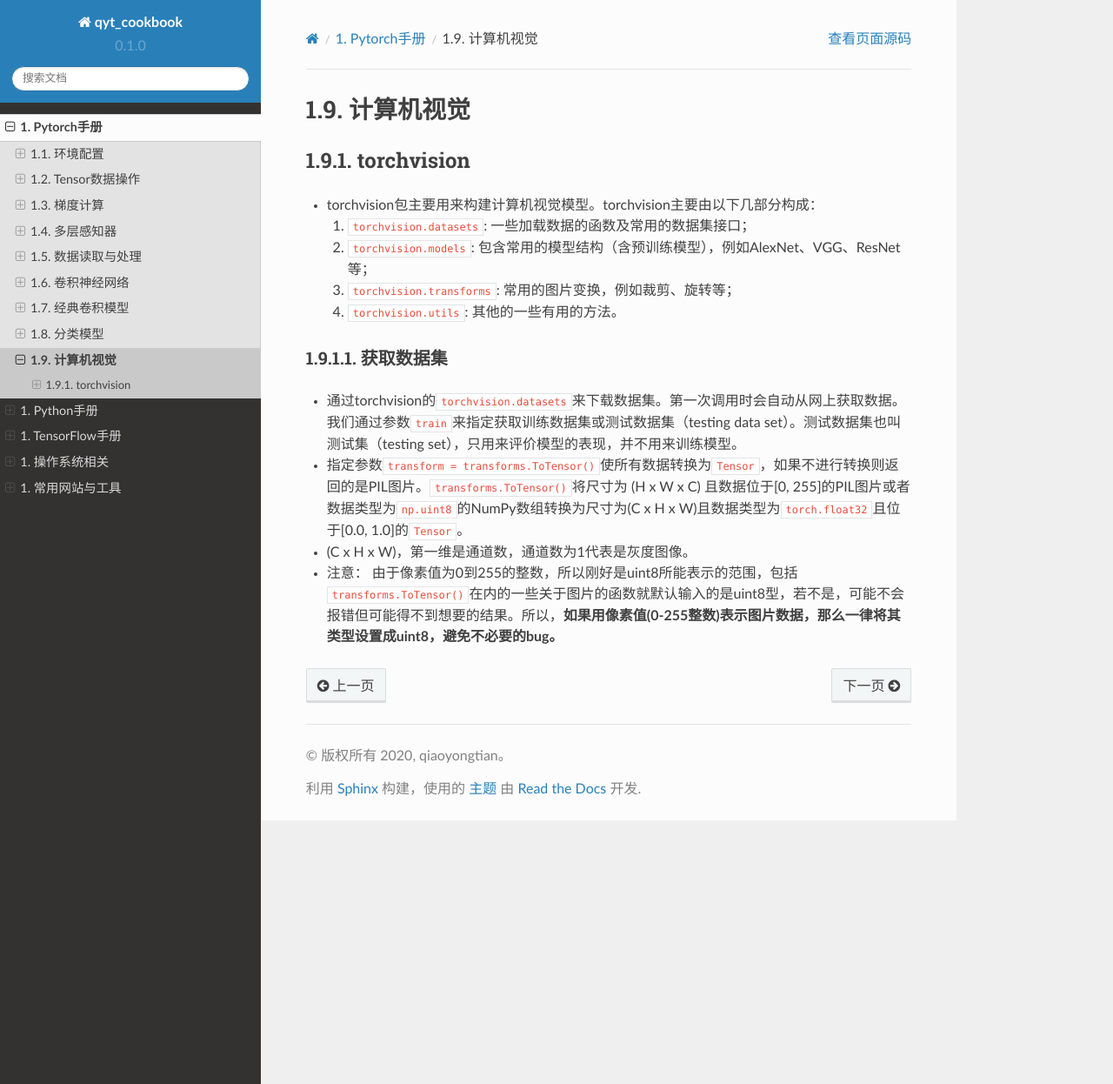
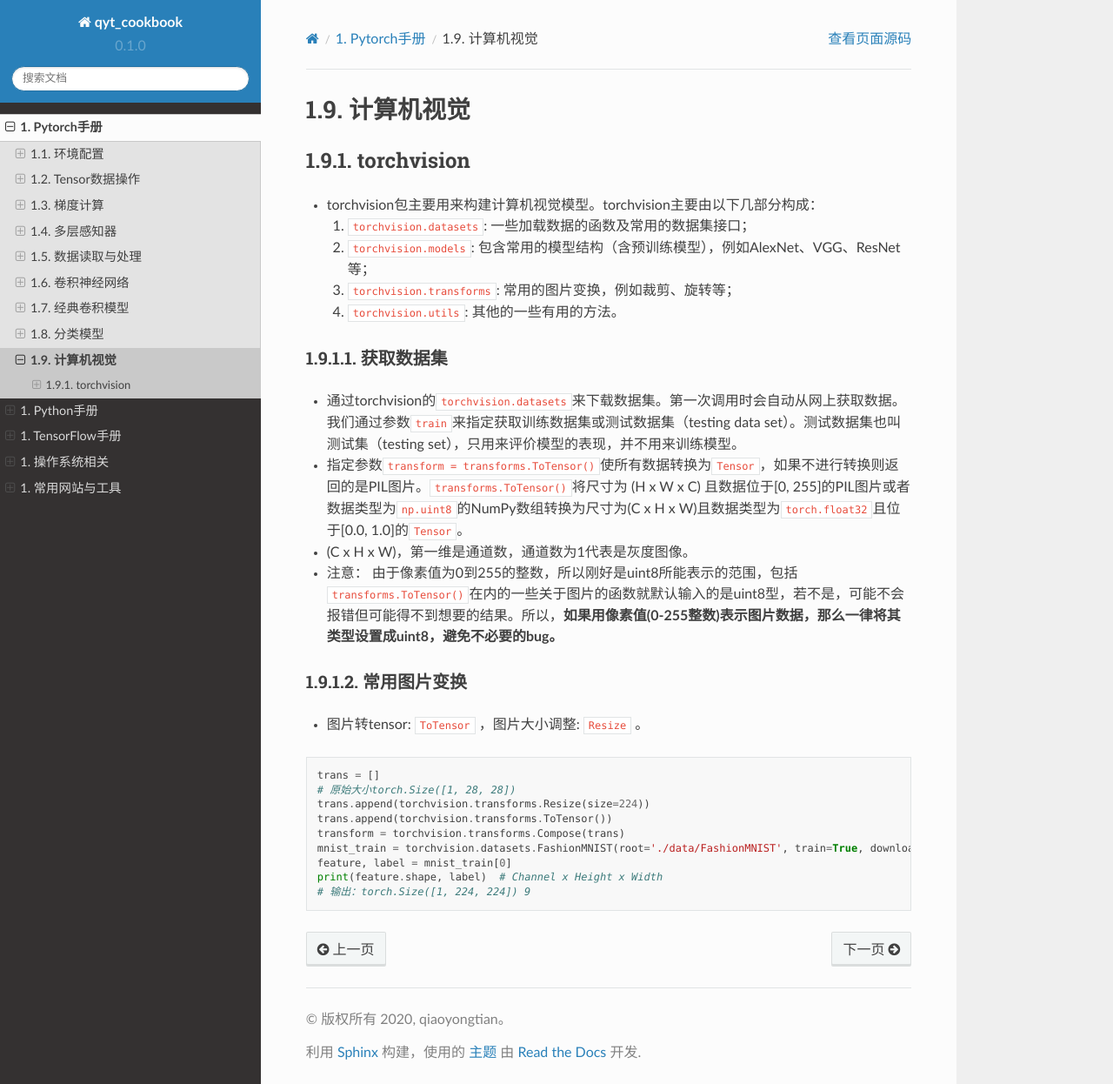
Before and after one commit to q759729997/qyt_cookbook, a Sphinx documentation site: the page built from qyt_cookbook/source/pytorch/computerVision.rst, in a window 1280 px wide and 1246 px high. Shown: the whole window at 87% size. Built offline with Sphinx 7.4.7 and the Read the Docs theme 2.0.0, drawn with Linux system fonts in a browser that asks for light colours.

Commit message:
常用图片变换

```diff
--- a/qyt_cookbook/source/pytorch/computerVision.rst
+++ b/qyt_cookbook/source/pytorch/computerVision.rst
@@ -30,3 +30,20 @@ torchvision
 -  (C x H x W)，第一维是通道数，通道数为1代表是灰度图像。
 -  注意：
    由于像素值为0到255的整数，所以刚好是uint8所能表示的范围，包括\ ``transforms.ToTensor()``\ 在内的一些关于图片的函数就默认输入的是uint8型，若不是，可能不会报错但可能得不到想要的结果。所以，\ **如果用像素值(0-255整数)表示图片数据，那么一律将其类型设置成uint8，避免不必要的bug。**
+
+常用图片变换
+***************************
+
+- 图片转tensor: ``ToTensor`` ，图片大小调整: ``Resize`` 。
+
+.. code:: python
+
+    trans = []
+    # 原始大小torch.Size([1, 28, 28])
+    trans.append(torchvision.transforms.Resize(size=224))
+    trans.append(torchvision.transforms.ToTensor())
+    transform = torchvision.transforms.Compose(trans)
+    mnist_train = torchvision.datasets.FashionMNIST(root='./data/FashionMNIST', train=True, download=True, transform=transform)
+    feature, label = mnist_train[0]
+    print(feature.shape, label)  # Channel x Height x Width
+    # 输出：torch.Size([1, 224, 224]) 9
```
Also changed, not shown: 1 other file.
